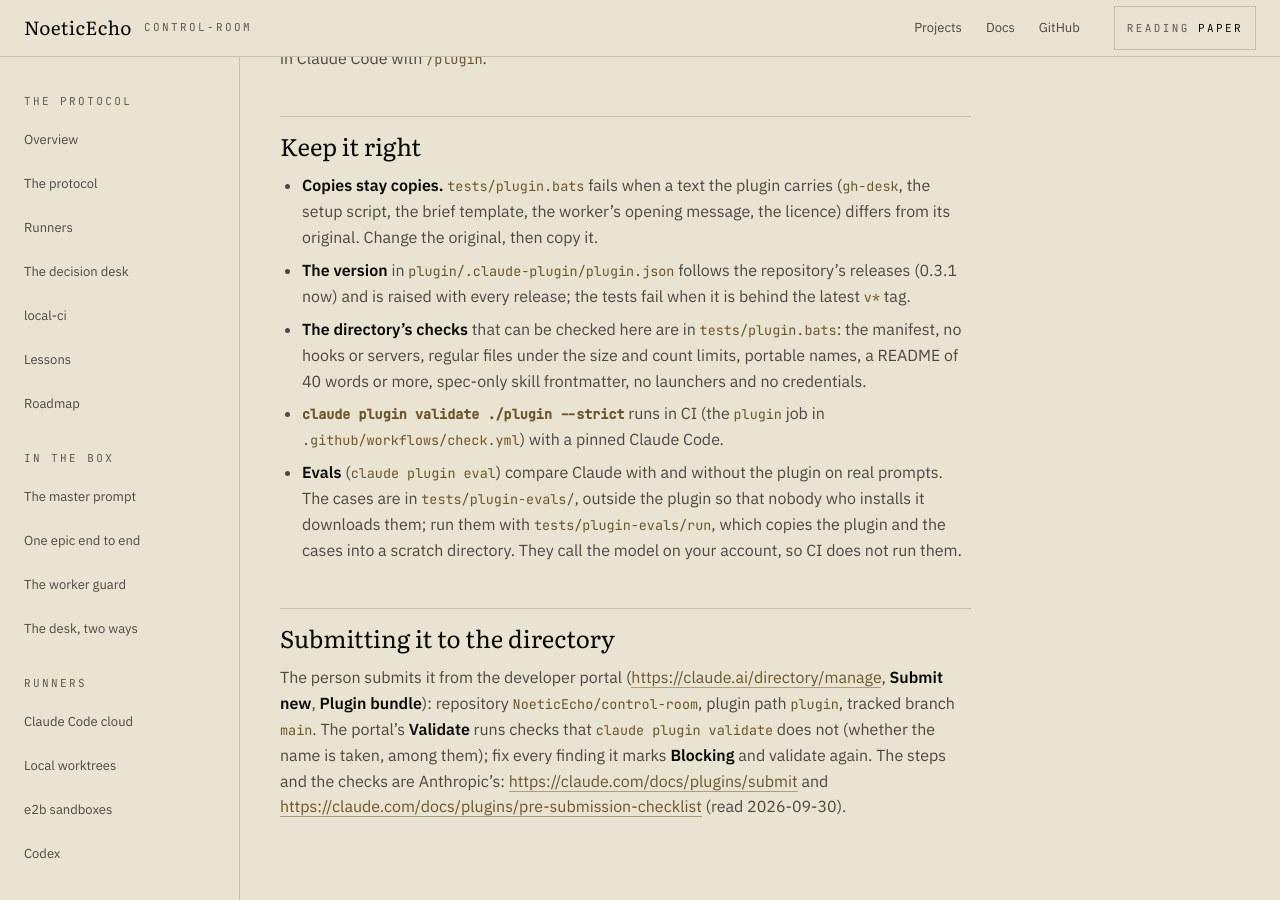
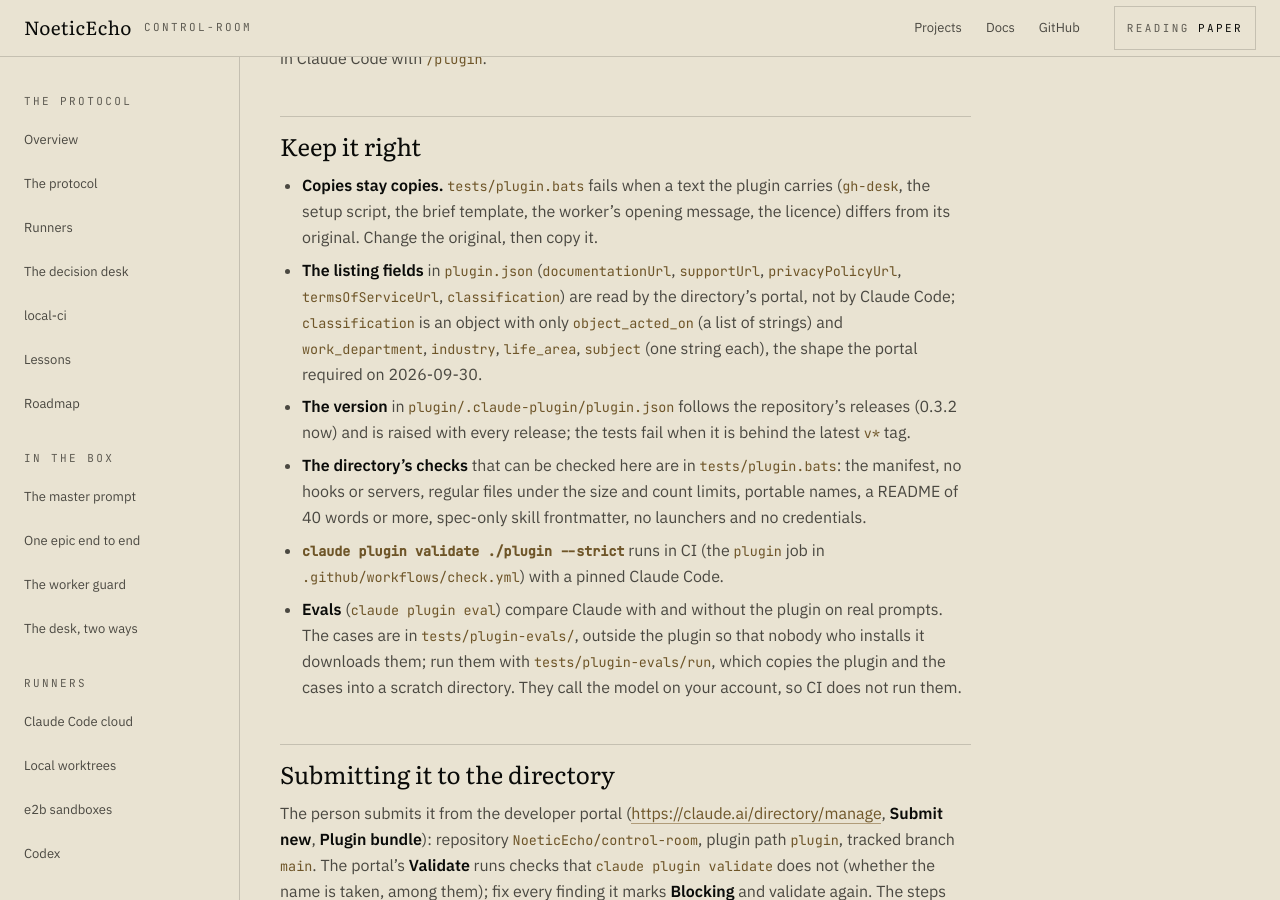
Before and after one commit to NoeticEcho/control-room, a Jekyll site: the page built from docs/plugin.md, in a window 1280 px wide and 900 px high, scrolled down 2436 px. Built offline with Jekyll 4.4.1, drawn with Linux system fonts in a browser that asks for light colours; our own code applies the rules of GitHub Pages for plain Markdown files.

Commit message:
cr-classification: classification as the object the portal accepts; 0.3.2
The directory portal (2026-09-30): "classification must be an object",
with only object_acted_on (a list of strings) and work_department,
industry, life_area, subject (one string each).

- plugin.json: object_acted_on ["pull requests", "git branches",
  "GitHub issues", "coding agent sessions"], work_department
  "Engineering", industry "Software", subject "Coordinating several AI
  coding agents on one repository"; life_area left out. Version 0.3.2.
- docs/plugin.md: one line on the listing fields and the block's shape.
- tests/plugin.bats: the block is an object with only those keys, each of
  its shape (replaces the check that it was a string).

Co-Authored-By: Claude Opus 5.5 <noreply@anthropic.com>
Claude-Session: https://claude.ai/code/session_01GqEVKhz3Z9gcEv13FeWYpZ

```diff
--- a/docs/plugin.md
+++ b/docs/plugin.md
@@ -95,8 +95,14 @@ Once it is listed in Anthropic's plugin directory, add it from
   carries (`gh-desk`, the setup script, the brief template, the worker's
   opening message, the licence) differs from its original. Change the
   original, then copy it.
+- **The listing fields** in `plugin.json` (`documentationUrl`, `supportUrl`,
+  `privacyPolicyUrl`, `termsOfServiceUrl`, `classification`) are read by the
+  directory's portal, not by Claude Code; `classification` is an object with
+  only `object_acted_on` (a list of strings) and `work_department`,
+  `industry`, `life_area`, `subject` (one string each), the shape the portal
+  required on 2026-09-30.
 - **The version** in `plugin/.claude-plugin/plugin.json` follows the
-  repository's releases (0.3.1 now) and is raised with every release; the
+  repository's releases (0.3.2 now) and is raised with every release; the
   tests fail when it is behind the latest `v*` tag.
 - **The directory's checks** that can be checked here are in
   `tests/plugin.bats`: the manifest, no hooks or servers, regular files
```
Also changed, not shown: plugin/.claude-plugin/plugin.json (+7 -2 lines), 1 other file.
